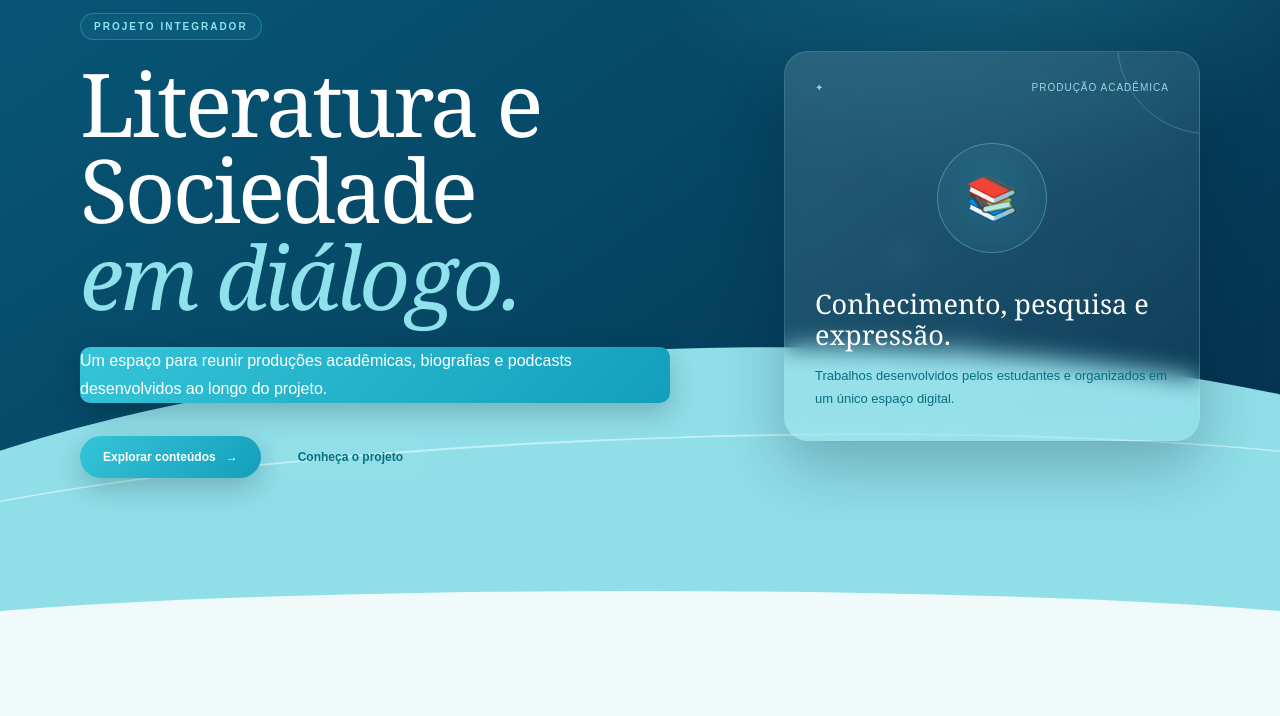
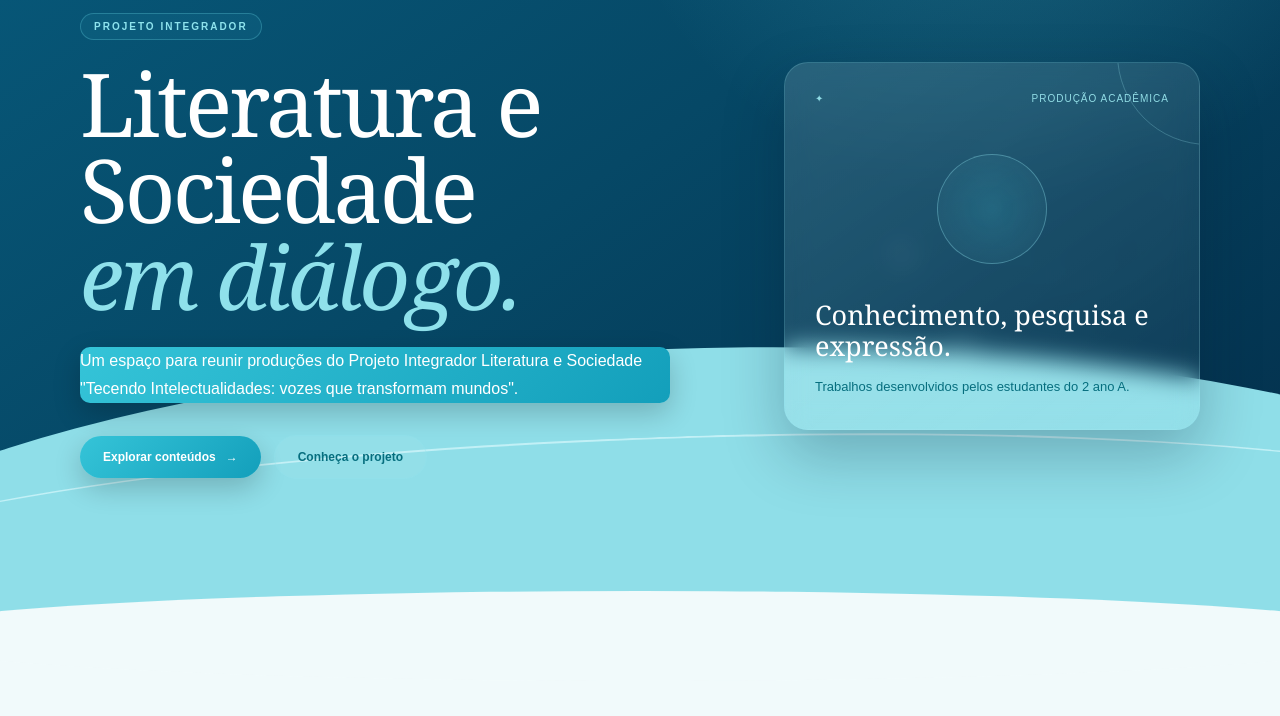
Before and after one commit to gabriellysaless008/rev_2ano, a website with bundled scripts: page index.html in a window 1280 px wide. Shown: the part 84-800 px from the top of the page. Built offline with nearby package versions, Linux system fonts and the light colour scheme.

```diff
--- a/index.html
+++ b/index.html
@@ -75,9 +75,7 @@
                     </h1>
 
                     <p>
-                        Um espaço para reunir produções acadêmicas,
-                        biografias e podcasts desenvolvidos ao longo
-                        do projeto.
+                        Um espaço para reunir produções do Projeto Integrador Literatura e Sociedade "Tecendo Intelectualidades: vozes que transformam mundos".
                     </p>
 
 
@@ -111,7 +109,7 @@
 
 
                     <div class="hero-ilustracao">
-                        📚
+
                     </div>
 
 
@@ -123,7 +121,7 @@
 
                     <p>
                         Trabalhos desenvolvidos pelos estudantes
-                        e organizados em um único espaço digital.
+                        do 2 ano A.
                     </p>
 
                 </div>
```
